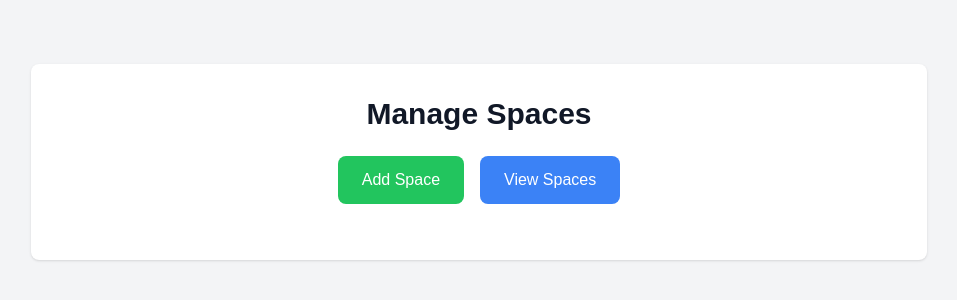
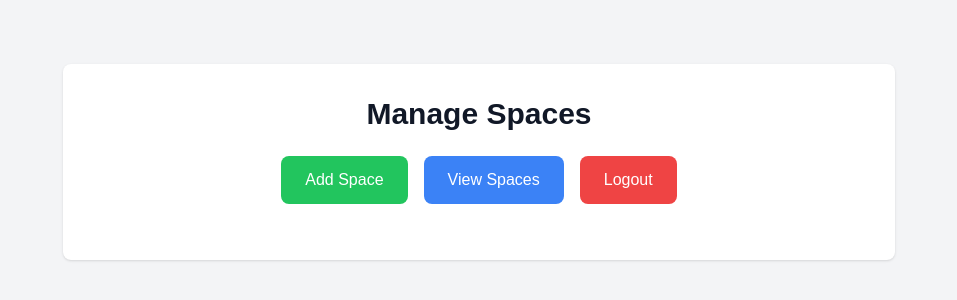
Before and after one commit to khadeshyam/shop-space-management, a Next.js app in the folder frontend/: page / in a window 1280 px wide. Shown: the part 238-538 px from the top of the page, without its empty margins (161-1118 px from the left). Built offline with nearby package versions, Linux system fonts and the light colour scheme; sample sign-in values are in the browser's storage.

Commit message:
Implement logout feature

```diff
--- a/frontend/src/app/page.tsx
+++ b/frontend/src/app/page.tsx
@@ -2,6 +2,7 @@
 
 import { useState } from 'react';
 import { useRouter } from 'next/navigation';
+import { logout } from '../utils/api';
 
 export default function Home() {
   const [refresh, setRefresh] = useState(false);
@@ -11,23 +12,38 @@ export default function Home() {
     setRefresh(!refresh);
   };
 
+  const handleLogout = async () => {
+    try {
+      await logout();
+      router.push('/login');
+    } catch (error) {
+      console.error('Logout failed:', error);
+    }
+  };
+
   return (
     <div className="min-h-screen bg-gray-100 dark:bg-gray-900 text-black dark:text-white flex flex-col items-center justify-center py-12 sm:px-6 lg:px-8">
-      <div className="max-w-4xl w-full space-y-8">
+      <div className="max-w-4xl w-full space-y-8 px-4 sm:px-6 lg:px-8">
         <div className="bg-white dark:bg-gray-800 py-8 px-6 shadow sm:rounded-lg sm:px-10">
           <h2 className="text-center text-3xl font-extrabold text-gray-900 dark:text-gray-100 mb-6">Manage Spaces</h2>
-          <div className="flex justify-center space-x-4 mb-6">
+          <div className="flex flex-col sm:flex-row justify-center space-y-4 sm:space-y-0 sm:space-x-4 mb-6">
             <button
               onClick={() => router.push('/spaces/new')}
-              className="px-6 py-3 bg-green-500 text-white rounded-lg hover:bg-green-700 transition-colors duration-300"
+              className="w-full sm:w-auto px-6 py-3 bg-green-500 text-white rounded-lg hover:bg-green-700 transition-colors duration-300"
             >
               Add Space
             </button>
             <button
               onClick={() => router.push('/spaces')}
-              className="px-6 py-3 bg-blue-500 text-white rounded-lg hover:bg-blue-700 transition-colors duration-300"
+              className="w-full sm:w-auto px-6 py-3 bg-blue-500 text-white rounded-lg hover:bg-blue-700 transition-colors duration-300"
             >
               View Spaces
+            </button>
+            <button
+              onClick={handleLogout}
+              className="w-full sm:w-auto px-6 py-3 bg-red-500 text-white rounded-lg hover:bg-red-700 transition-colors duration-300"
+            >
+              Logout
             </button>
           </div>
         </div>
--- a/frontend/src/utils/api.ts
+++ b/frontend/src/utils/api.ts
@@ -48,11 +48,14 @@ export async function login(user: User): Promise<{ token: string }> {
     password: user.password,
   });
   localStorage.setItem('token', response.data.token);
+  localStorage.setItem('user_id', response.data.user_id);
   return response.data;
 }
 
 export async function logout(): Promise<void> {
+  await axiosInstance.post('/logout');
   localStorage.removeItem('token');
+  localStorage.removeItem('user_id');
 }
 
 // Space CRUD Functions
```
Also changed, not shown: 2 other files (tests, documents, lock files or other folders).
